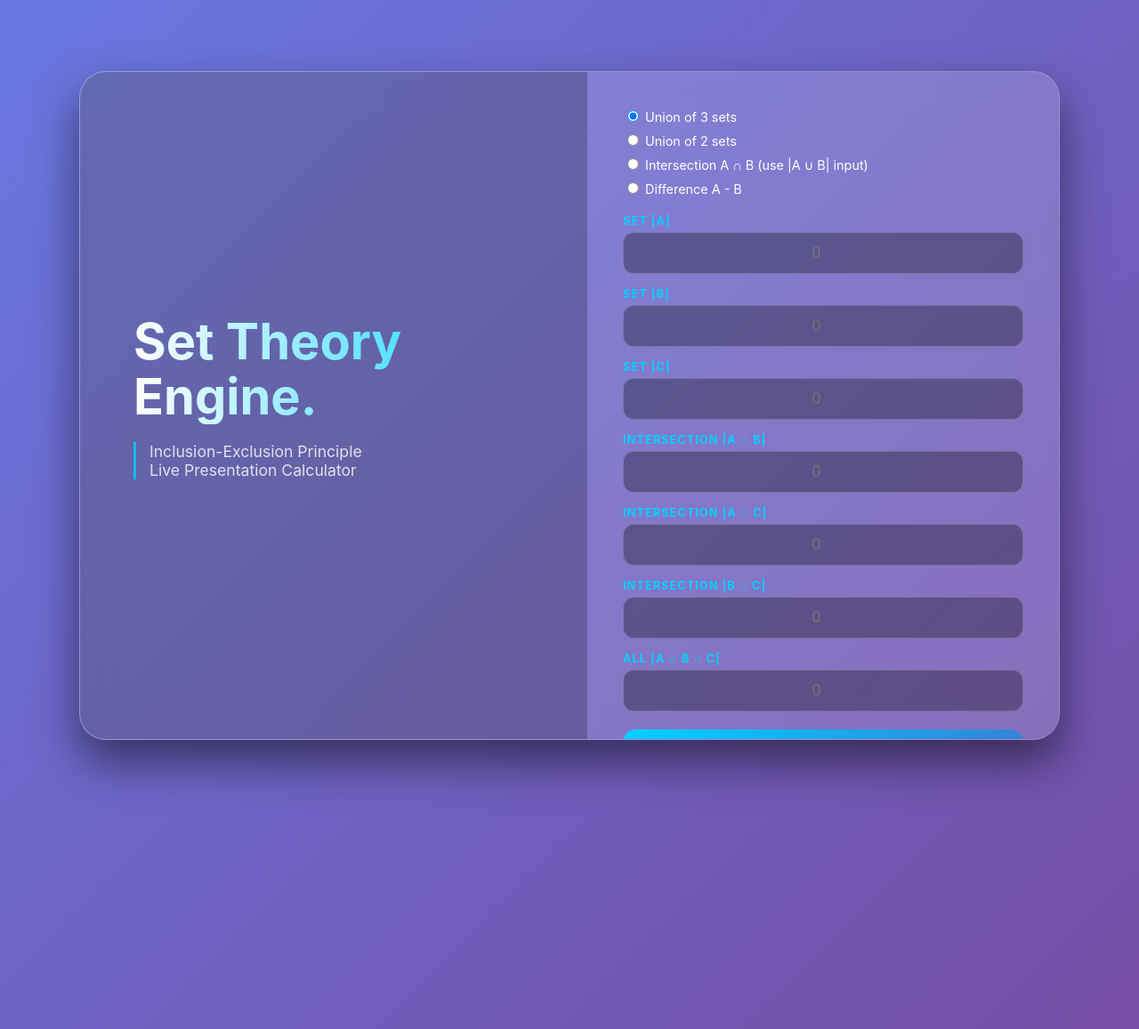
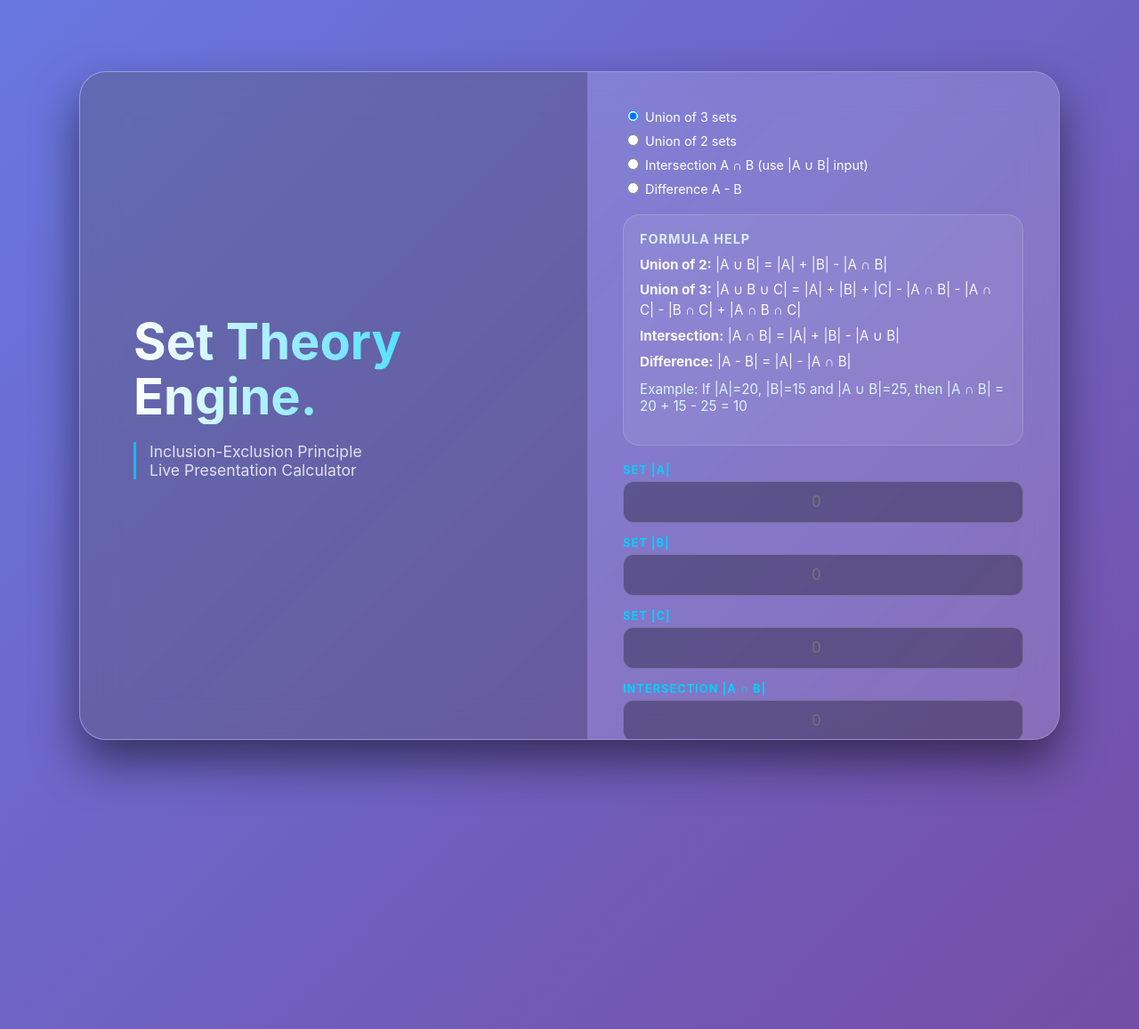
Before and after one commit to patelhet0507/Inclusion-exclusion-set-theory-calculator-engine, a Flask app: page / in a window 1280 px wide. Shown: the part 401-1558 px from the top of the page at 89% size. Run offline with Flask 3, Linux system fonts and the light colour scheme.

Commit message:
Add formula help panel, step-by-step breakdown, and realistic set validation

```diff
--- a/app.py
+++ b/app.py
@@ -59,30 +59,62 @@ def calculate():
         B = int(request.form.get("B", 0))
         AB = int(request.form.get("AB", 0))
 
+        if A < 0 or B < 0 or AB < 0:
+            return jsonify({"error": "Invalid input: values cannot be negative"})
+
         if operation == "union3":
             C = int(request.form.get("C", 0))
             AC = int(request.form.get("AC", 0))
             BC = int(request.form.get("BC", 0))
             ABC = int(request.form.get("ABC", 0))
+
+            if C < 0 or AC < 0 or BC < 0 or ABC < 0:
+                return jsonify({"error": "Invalid input: values cannot be negative"})
+            if AB > min(A, B) or AC > min(A, C) or BC > min(B, C):
+                return jsonify({"error": "Invalid input: pairwise intersections cannot exceed the corresponding set sizes"})
+            if ABC > min(AB, AC, BC):
+                return jsonify({"error": "Invalid input: triple intersection cannot exceed pairwise intersections"})
+
             result = A + B + C - AB - AC - BC + ABC
             if result < 0:
                 return jsonify({"error": "Invalid input: union cannot be negative"})
+
+            formula = "|A ∪ B ∪ C| = |A| + |B| + |C| - |A ∩ B| - |A ∩ C| - |B ∩ C| + |A ∩ B ∩ C|"
+            breakdown = f"{A} + {B} + {C} - {AB} - {AC} - {BC} + {ABC} = {result}"
         elif operation == "union2":
+            if AB > min(A, B):
+                return jsonify({"error": "Invalid input: intersection cannot exceed the smaller set size"})
+
             result = A + B - AB
             if result < 0:
                 return jsonify({"error": "Invalid input: union cannot be negative"})
+
+            formula = "|A ∪ B| = |A| + |B| - |A ∩ B|"
+            breakdown = f"{A} + {B} - {AB} = {result}"
         elif operation == "intersection":
+            if AB < max(A, B):
+                return jsonify({"error": "Invalid input: |A ∪ B| cannot be less than the larger set size"})
+
             result = A + B - AB
             if result < 0:
                 return jsonify({"error": "Invalid input: intersection cannot be negative"})
+
+            formula = "|A ∩ B| = |A| + |B| - |A ∪ B|"
+            breakdown = f"{A} + {B} - {AB} = {result}"
         elif operation == "difference":
+            if AB > A or AB > B:
+                return jsonify({"error": "Invalid input: intersection cannot exceed the size of either set"})
+
             result = A - AB
             if result < 0:
                 return jsonify({"error": "Invalid input: difference cannot be negative"})
+
+            formula = "|A - B| = |A| - |A ∩ B|"
+            breakdown = f"{A} - {AB} = {result}"
         else:
             return jsonify({"error": "Invalid operation"})
 
-        return jsonify({"result": result})
+        return jsonify({"result": result, "formula": formula, "breakdown": breakdown})
     except ValueError:
         return jsonify({"error": "Please enter valid numbers only."})
 
--- a/static/style.css
+++ b/static/style.css
@@ -138,6 +138,45 @@ button:hover {
     box-shadow: 0 10px 20px rgba(0, 210, 255, 0.4);
 }
 
+.help-panel {
+    margin-bottom: 20px;
+    padding: 18px;
+    border: 1px solid rgba(255, 255, 255, 0.14);
+    border-radius: 18px;
+    background: rgba(255, 255, 255, 0.08);
+}
+
+.help-panel h3 {
+    margin: 0 0 10px;
+    font-size: 0.9rem;
+    letter-spacing: 1px;
+    text-transform: uppercase;
+    color: #e3f7ff;
+    opacity: 0.9;
+}
+
+.help-line {
+    margin: 6px 0;
+    font-size: 0.95rem;
+    line-height: 1.5;
+    opacity: 0.95;
+}
+
+.example-text {
+    margin-top: 10px;
+    font-size: 0.95rem;
+    color: #dffcff;
+    opacity: 0.95;
+}
+
+.result-detail {
+    margin-top: 12px;
+    font-size: 0.95rem;
+    color: #e9f9ff;
+    line-height: 1.5;
+    opacity: 0.95;
+}
+
 .result-box {
     margin-top: 25px;
     padding: 20px;
--- a/templates/index.html
+++ b/templates/index.html
@@ -20,6 +20,14 @@
                 <label><input type="radio" name="operation" value="union2"> Union of 2 sets</label>
                 <label><input type="radio" name="operation" value="intersection"> Intersection A ∩ B (use |A ∪ B| input)</label>
                 <label><input type="radio" name="operation" value="difference"> Difference A - B</label>
+            </div>
+            <div class="help-panel">
+                <h3>Formula help</h3>
+                <p class="help-line"><strong>Union of 2:</strong> |A ∪ B| = |A| + |B| - |A ∩ B|</p>
+                <p class="help-line"><strong>Union of 3:</strong> |A ∪ B ∪ C| = |A| + |B| + |C| - |A ∩ B| - |A ∩ C| - |B ∩ C| + |A ∩ B ∩ C|</p>
+                <p class="help-line"><strong>Intersection:</strong> |A ∩ B| = |A| + |B| - |A ∪ B|</p>
+                <p class="help-line"><strong>Difference:</strong> |A - B| = |A| - |A ∩ B|</p>
+                <p class="example-text">Example: If |A|=20, |B|=15 and |A ∪ B|=25, then |A ∩ B| = 20 + 15 - 25 = 10</p>
             </div>
             <div class="input-grid">
                 <div class="input-group" id="inputGroupA">
@@ -59,6 +67,7 @@
         <div class="result-box" id="resultBox" style="display:none;">
             <span id="resultText"></span>
             <h2></h2>
+            <p class="result-detail" id="resultDetail"></p>
         </div>
     </div>
 </div>
@@ -125,6 +134,7 @@ document.addEventListener('DOMContentLoaded', function() {
     const resultBox = document.getElementById('resultBox');
     const resultText = document.getElementById('resultText');
     const resultH2 = document.querySelector('.result-box h2');
+    const resultDetail = document.getElementById('resultDetail');
 
     form.addEventListener('submit', function(e) {
         e.preventDefault();
@@ -138,6 +148,7 @@ document.addEventListener('DOMContentLoaded', function() {
             if (data.error) {
                 resultText.textContent = data.error;
                 resultH2.textContent = '';
+                resultDetail.textContent = '';
                 resultBox.style.display = 'block';
             } else {
                 const operation = formData.get('operation');
@@ -148,6 +159,7 @@ document.addEventListener('DOMContentLoaded', function() {
                 else if (operation === 'difference') text = 'The Difference |A - B| is';
                 resultText.textContent = text;
                 resultH2.textContent = data.result;
+                resultDetail.innerHTML = `<strong>Formula:</strong> ${data.formula}<br><strong>Steps:</strong> ${data.breakdown}`;
                 resultBox.style.display = 'block';
             }
         })
```
